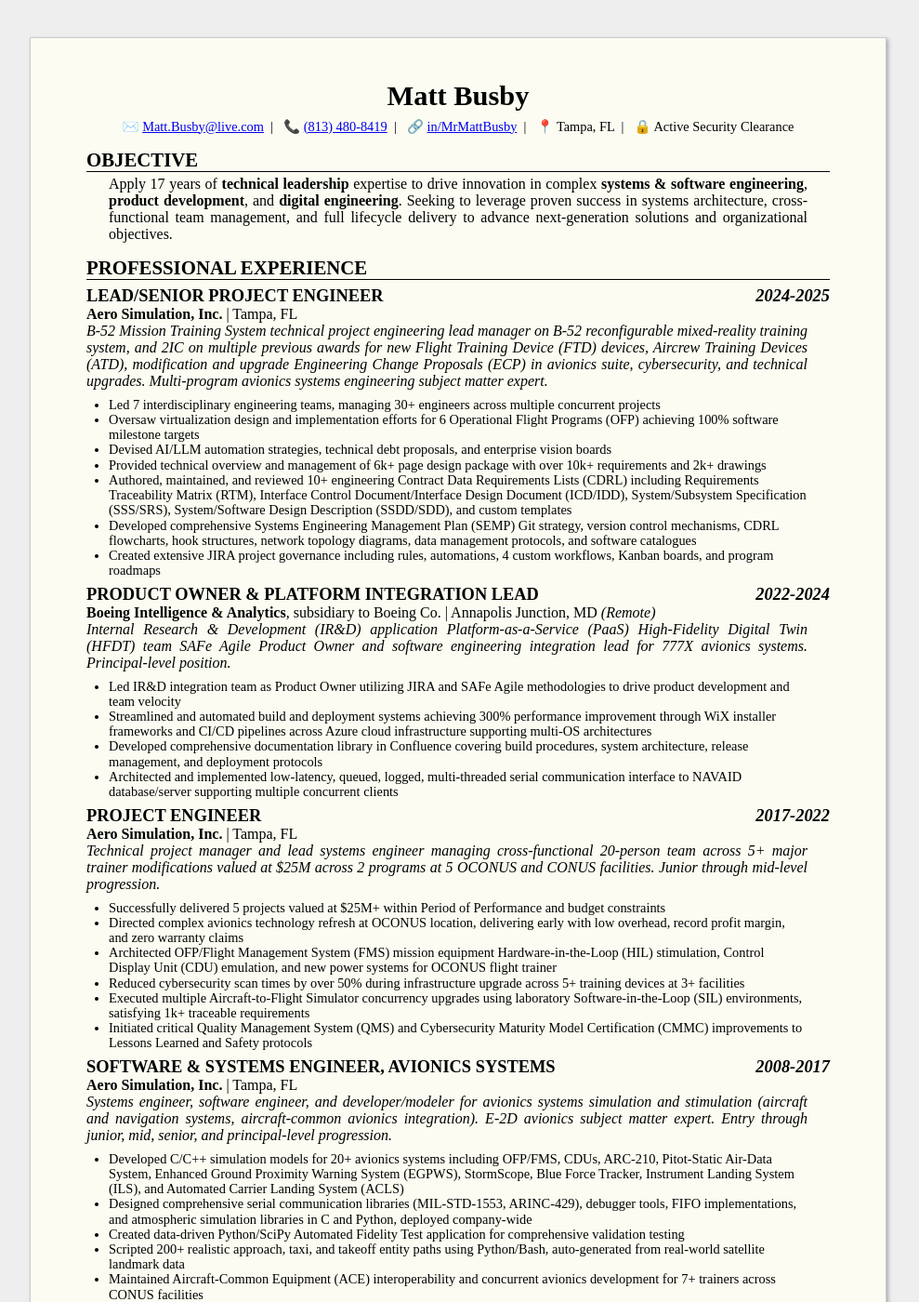
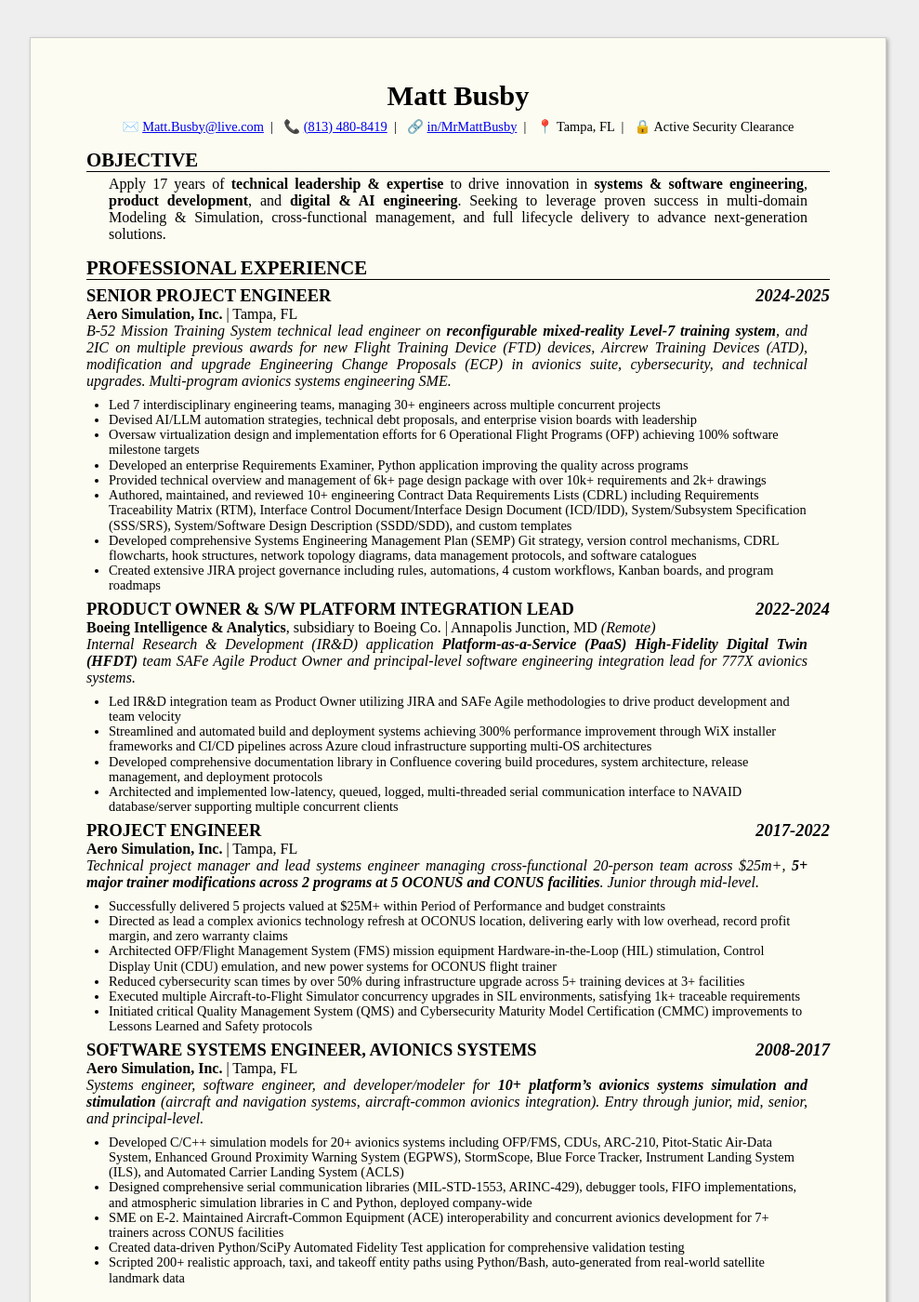
Before and after one commit to MrMattBusby/MrMattBusby.github.io, a Jekyll site: the page built from index.md, in a window 1280 px wide and 1400 px high. Shown: the whole window at 93% size, without its empty margins (147-1136 px from the left). Built offline with Jekyll 4.4.1, drawn with Linux system fonts in a browser that asks for light colours; some of the changed text lies outside the part shown.

Commit message:
Hotfix: Some rewording and software and ai statements.

```diff
--- a/assets/css/styles.css
+++ b/assets/css/styles.css
@@ -223,5 +223,5 @@
 @page {
     /* Change margins and paper size of PDF */
     size: letter;
-    margin: 0.43in 0.43in 0.4in 0.43in;
+    margin: 0.4in 0.4in 0.4in 0.4in;
 }
--- a/index.md
+++ b/index.md
@@ -17,27 +17,28 @@
 
 ## Objective
 
-Apply 17 years of **technical leadership** expertise to drive innovation in complex **systems & software engineering**, **product development**, and **digital engineering**. Seeking to leverage proven success in systems architecture, cross-functional team management, and full lifecycle delivery to advance next-generation solutions and organizational objectives.
+Apply 17 years of **technical leadership & expertise** to drive innovation in **systems & software engineering**, **product development**, and **digital & AI engineering**. Seeking to leverage proven success in multi-domain Modeling & Simulation, cross-functional management, and full lifecycle delivery to advance next-generation solutions.
 
 ## Professional Experience
 
-### Lead/Senior Project Engineer *2024-2025*
+### Senior Project Engineer *2024-2025*
 
 **Aero Simulation, Inc.**  |  Tampa, FL
-*B-52 Mission Training System technical project engineering lead manager on B-52 reconfigurable mixed-reality training system, and 2IC on multiple previous awards for new Flight Training Device (FTD) devices, Aircrew Training Devices (ATD), modification and upgrade Engineering Change Proposals (ECP) in avionics suite, cybersecurity, and technical upgrades. Multi-program avionics systems engineering subject matter expert.*
+*B-52 Mission Training System technical lead engineer on **reconfigurable mixed-reality Level-7 training system**, and 2IC on multiple previous awards for new Flight Training Device (FTD) devices, Aircrew Training Devices (ATD), modification and upgrade Engineering Change Proposals (ECP) in avionics suite, cybersecurity, and technical upgrades. Multi-program avionics systems engineering SME.*
 
 - Led 7 interdisciplinary engineering teams, managing 30+ engineers across multiple concurrent projects
+- Devised AI/LLM automation strategies, technical debt proposals, and enterprise vision boards with leadership
 - Oversaw virtualization design and implementation efforts for 6 Operational Flight Programs (OFP) achieving 100% software milestone targets
-- Devised AI/LLM automation strategies, technical debt proposals, and enterprise vision boards
+- Developed an enterprise Requirements Examiner, Python application improving the quality across programs
 - Provided technical overview and management of 6k+ page design package with over 10k+ requirements and 2k+ drawings
 - Authored, maintained, and reviewed 10+ engineering Contract Data Requirements Lists (CDRL) including Requirements Traceability Matrix (RTM), Interface Control Document/Interface Design Document (ICD/IDD), System/Subsystem Specification (SSS/SRS), System/Software Design Description (SSDD/SDD), and custom templates
 - Developed comprehensive Systems Engineering Management Plan (SEMP) Git strategy, version control mechanisms, CDRL flowcharts, hook structures, network topology diagrams, data management protocols, and software catalogues
 - Created extensive JIRA project governance including rules, automations, 4 custom workflows, Kanban boards, and program roadmaps
 
-### Product Owner & Platform Integration Lead *2022-2024*
+### Product Owner & S/W Platform Integration Lead *2022-2024*
 
 **Boeing Intelligence & Analytics**, subsidiary to Boeing Co.  |  Annapolis Junction, MD *(Remote)*
-*Internal Research & Development (IR&D) application Platform-as-a-Service (PaaS) High-Fidelity Digital Twin (HFDT) team SAFe Agile Product Owner and software engineering integration lead for 777X avionics systems. Principal-level position.*
+*Internal Research & Development (IR&D) application **Platform-as-a-Service (PaaS) High-Fidelity Digital Twin (HFDT)** team SAFe Agile Product Owner and principal-level software engineering integration lead for 777X avionics systems.*
 
 - Led IR&D integration team as Product Owner utilizing JIRA and SAFe Agile methodologies to drive product development and team velocity
 - Streamlined and automated build and deployment systems achieving 300% performance improvement through WiX installer frameworks and CI/CD pipelines across Azure cloud infrastructure supporting multi-OS architectures
@@ -47,57 +48,41 @@
 ### Project Engineer *2017-2022*
 
 **Aero Simulation, Inc.**  |  Tampa, FL
-*Technical project manager and lead systems engineer managing cross-functional 20-person team across 5+ major trainer modifications valued at $25M across 2 programs at 5 OCONUS and CONUS facilities. Junior through mid-level progression.*
+*Technical project manager and lead systems engineer managing cross-functional 20-person team across $25m+, **5+ major trainer modifications across 2 programs at 5 OCONUS and CONUS facilities**. Junior through mid-level.*
 
 - Successfully delivered 5 projects valued at $25M+ within Period of Performance and budget constraints
-- Directed complex avionics technology refresh at OCONUS location, delivering early with low overhead, record profit margin, and zero warranty claims
+- Directed as lead a complex avionics technology refresh at OCONUS location, delivering early with low overhead, record profit margin, and zero warranty claims
 - Architected OFP/Flight Management System (FMS) mission equipment Hardware-in-the-Loop (HIL) stimulation, Control Display Unit (CDU) emulation, and new power systems for OCONUS flight trainer
 - Reduced cybersecurity scan times by over 50% during infrastructure upgrade across 5+ training devices at 3+ facilities
-- Executed multiple Aircraft-to-Flight Simulator concurrency upgrades using laboratory Software-in-the-Loop (SIL) environments, satisfying 1k+ traceable requirements
+- Executed multiple Aircraft-to-Flight Simulator concurrency upgrades in SIL environments, satisfying 1k+ traceable requirements
 - Initiated critical Quality Management System (QMS) and Cybersecurity Maturity Model Certification (CMMC) improvements to Lessons Learned and Safety protocols
 
-### Software & Systems Engineer, Avionics Systems *2008-2017*
+### Software Systems Engineer, Avionics Systems *2008-2017*
 
 **Aero Simulation, Inc.**  |  Tampa, FL
-*Systems engineer, software engineer, and developer/modeler for avionics systems simulation and stimulation (aircraft and navigation systems, aircraft-common avionics integration). E-2D avionics subject matter expert. Entry through junior, mid, senior, and principal-level progression.*
+*Systems engineer, software engineer, and developer/modeler for **10+ platform's avionics systems simulation and stimulation** (aircraft and navigation systems, aircraft-common avionics integration). Entry through junior, mid, senior, and principal-level.*
 
 - Developed C/C++ simulation models for 20+ avionics systems including OFP/FMS, CDUs, ARC-210, Pitot-Static Air-Data System, Enhanced Ground Proximity Warning System (EGPWS), StormScope, Blue Force Tracker, Instrument Landing System (ILS), and Automated Carrier Landing System (ACLS)
 - Designed comprehensive serial communication libraries (MIL-STD-1553, ARINC-429), debugger tools, FIFO implementations, and atmospheric simulation libraries in C and Python, deployed company-wide
+- SME on E-2. Maintained Aircraft-Common Equipment (ACE) interoperability and concurrent avionics development for 7+ trainers across CONUS facilities
 - Created data-driven Python/SciPy Automated Fidelity Test application for comprehensive validation testing
 - Scripted 200+ realistic approach, taxi, and takeoff entity paths using Python/Bash, auto-generated from real-world satellite landmark data
-- Maintained Aircraft-Common Equipment (ACE) interoperability and concurrent avionics development for 7+ trainers across CONUS facilities
-
-## Technical Proficiencies
-
-### Development & Engineering
-
-- Software Development Lifecycle (SDLC) Engineering & Models, Modular Open Systems Architecture (MOSA)
-- Requirements Engineering, Testing, Verification & Validation, Evaluation
-- Continuous Integration/Continuous Deployment (CI/CD), Configuration Management/Data Management (CM/DM)
-- Model-Based Systems Engineering (MBSE), Object Management Group (OMG) Systems Modeling Language (SysML\*)
-{: .twocollist }
-
-### Tools & Platforms
-
-- C/C++, Python, SciPy, Bash Script/Make, PowerShell, CI/CD YAML, HTML5/CSS3/JavaScript\*, Fortran/Ada/C#/Rust\*
-- Visual Studio/Code, MS Project, Office 365, Azure Cloud/Virtual Machines, SharePoint
-- Git, GitLab, SVN, JIRA, Confluence, DrawIO
-- No Magic Cameo Systems Modeler Architect\*, DOORS\*
-- Wireshark, PuTTY
-- Windows 10+ Pro SHB, RHEL 8+
-{: .twocollist }
-
-### Standards & Protocols
-
-- ARINC-610, ARINC-429
-- MIL-STD-1553
-- RS-422, RS-485
-- IEEE-12207, IEEE-15288, IEEE-802
-- ISO-9001 Quality Management Systems
-- DO-178C\*
-{: .twocollist }
 
 ## Leadership & Management
+
+### Complex Systems Delivery
+
+- **High-fidelity simulation systems & digital twins**
+- Hardware-in-the-Loop (HIL), System Integration Labs (SIL)
+- **Full Flight Simulators**, 6-Degrees of Freedom (DOF) Level-D/6 devices
+- Operational Flight Trainer (OFT)/Advanced Procedures Trainer (APT)
+- Virtual Reality/**Mixed-Reality Training Systems**
+- Multi-platform system integration & concurrent development
+- **Platform and Software as a Service (PaaS/SaaS)**\*
+- Application Programming Interfaces (API)
+- Qualification Test Guide (QTG), Universal Automated Fidelity Testing (UAFT)
+- **AI Large Language Model Training, Automations, & Integrations**\*
+{: .twocollist }
 
 ### Project & Program Management
 
@@ -120,18 +105,35 @@
 - INCOSE, Systems Engineering Body of Knowledge (SEBoK), Certified Systems Engineering Professional (CSEP\*)
 {: .twocollist }
 
-### Complex Systems Delivery
+## Technical Proficiencies
 
-- **High-fidelity simulation systems & digital twins**
-- Hardware-in-the-Loop (HIL), System Integration Labs (SIL)
-- **Full Flight Simulators**, 6-Degrees of Freedom (DOF) Level-D/6 devices
-- Operational Flight Trainer (OFT)/Advanced Procedures Trainer (APT)
-- Virtual Reality/**Mixed-Reality Training Systems**
-- Multi-platform system integration & concurrent development
-- **Platform and Software as a Service (PaaS/SaaS)**\*
-- Application Programming Interfaces (API)
-- Qualification Test Guide (QTG), Universal Automated Fidelity Testing (UAFT)
-- **AI Large Language Model Training, Automations, & Integrations**\*
+### Development & Engineering
+
+- Software Development Lifecycle (SDLC) Engineering & Models, Modular Open Systems Architecture (MOSA)
+- Requirements Engineering, Testing, Verification & Validation, Evaluation
+- Continuous Integration/Continuous Deployment (CI/CD), Configuration Management/Data Management (CM/DM)
+- Model-Based Systems Engineering (MBSE), Object Management Group (OMG) Systems Modeling Language (SysML\*)
+{: .twocollist }
+
+### Tools & Platforms
+
+- C/C++, Python, SciPy, Bash Script/Make, PowerShell, CI/CD YAML, HTML5/CSS3/JavaScript\*, Fortran/Ada/C#/Rust\*
+- Visual Studio/Code, MS Project, Office 365, Azure Cloud/Virtual Machines, SharePoint
+- Git, GitLab, SVN, JIRA, Confluence, Docker
+- No Magic Cameo Systems Modeler Architect\*, DOORS\*
+- Wireshark, PuTTY, O-Scopes
+- Windows 10+ Pro SHB, RHEL 8+,
+- AI LLM RAG, Ollama, OpenWebUI
+{: .twocollist }
+
+### Standards & Protocols
+
+- ARINC-610, ARINC-429
+- MIL-STD-1553
+- RS-422, RS-485
+- IEEE-12207, IEEE-15288, IEEE-802
+- ISO-9001 Quality Management Systems
+- DO-178C\*
 {: .twocollist }
 
 ## Education
```
